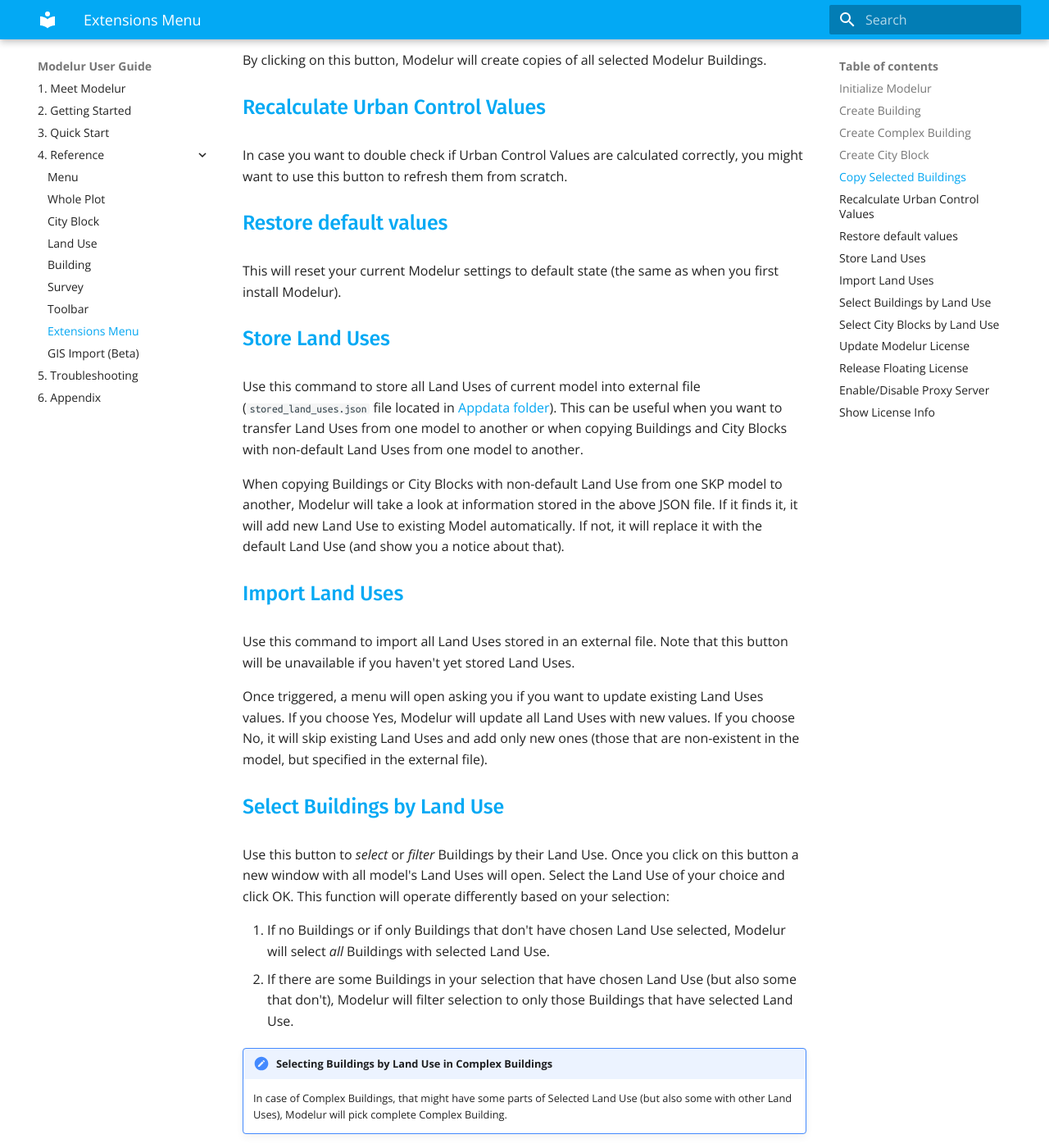
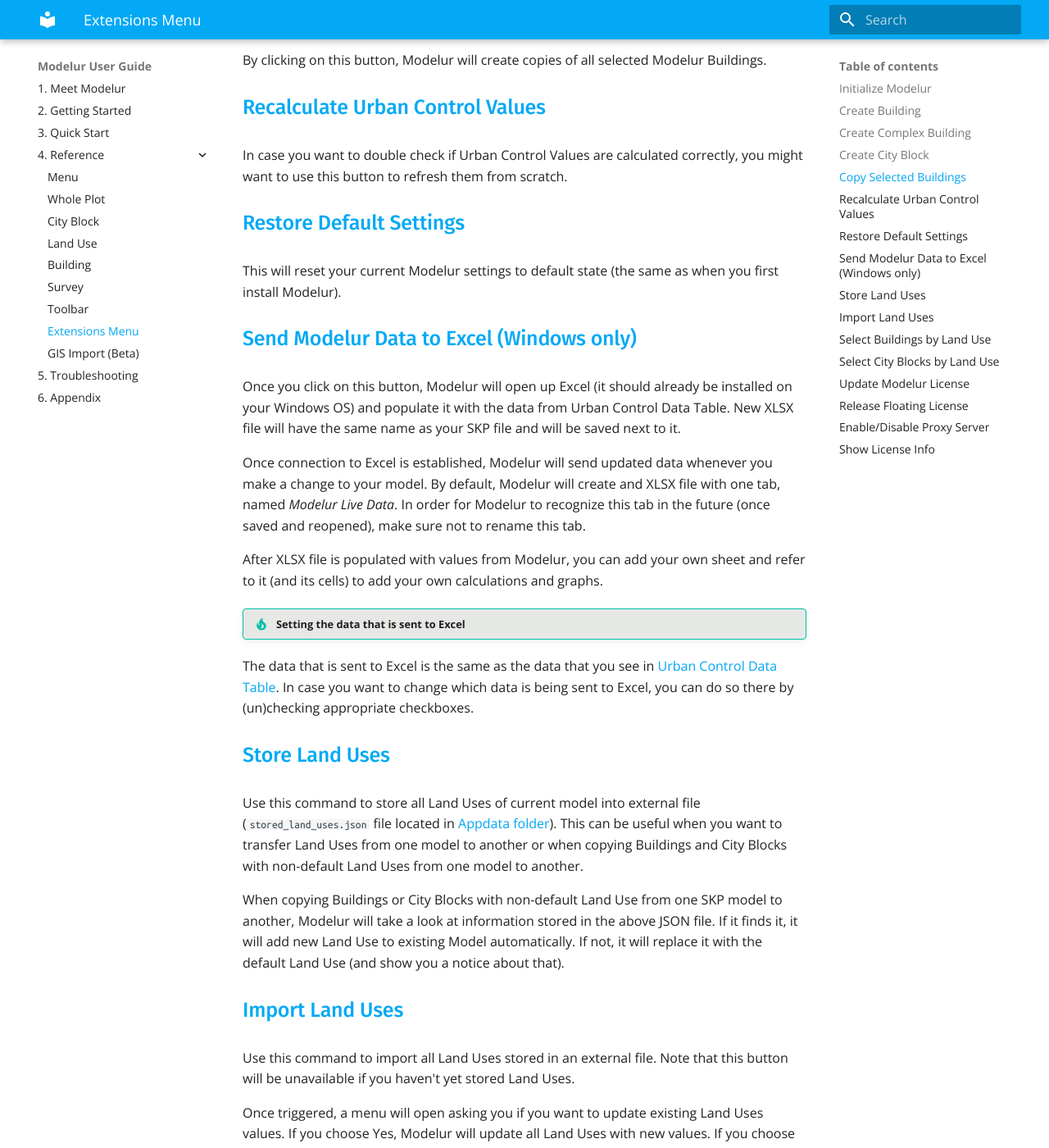
Before and after one commit to Modelur/docs, an MkDocs documentation site: the page built from docs/reference/extensions_menu.md, in a window 1280 px wide and 1400 px high, scrolled down 1661 px. Shown: the whole window at 82% size. Built offline with MkDocs 1.6.1 and Material for MkDocs 9.7.7, drawn with Linux system fonts in a browser that asks for light colours; old or Windows-style settings are respelled for this version of MkDocs.

Commit message:
Update for 2020.00.02

```diff
--- a/docs/reference/extensions_menu.md
+++ b/docs/reference/extensions_menu.md
@@ -33,9 +33,29 @@
 
 In case you want to double check if Urban Control Values are calculated correctly, you might want to use this button to refresh them from scratch.
 
-#### Restore default values ####
+#### Restore Default Settings ####
 
 This will reset your current Modelur settings to default state (the same as when you first install Modelur).
+
+#### Send Modelur Data to Excel (Windows only) ####
+
+Once you click on this button, Modelur will open up Excel (it should already be
+installed on your Windows OS) and populate it with the data from Urban Control
+Data Table. New XLSX file will have the same name as your SKP file and will be
+saved next to it.
+
+Once connection to Excel is established, Modelur will send updated data whenever
+you make a change to your model. By default, Modelur will create and XLSX file
+with one tab, named _Modelur Live Data_. In order for Modelur to recognize this
+tab in the future (once saved and reopened), make sure not to rename this tab.
+
+After XLSX file is populated with values from Modelur, you can add your own sheet
+and refer to it (and its cells) to add your own calculations and graphs.
+
+!!! tip "Setting the data that is sent to Excel"
+The data that is sent to Excel is the same as the data that you see in [Urban
+Control Data Table](menu/#tools). In case you want to change which data is being
+sent to Excel, you can do so there by (un)checking appropriate checkboxes.
 
 #### Store Land Uses ####
 
```
Also changed, not shown: docs/appendix.md (+9 -0 lines), docs/reference/menu.md (+12 -1 lines), docs/reference/toolbar.md (+14 -0 lines), docs/img/split_complex_building_part.png (added), docs/index.md (line endings or trailing spaces).
